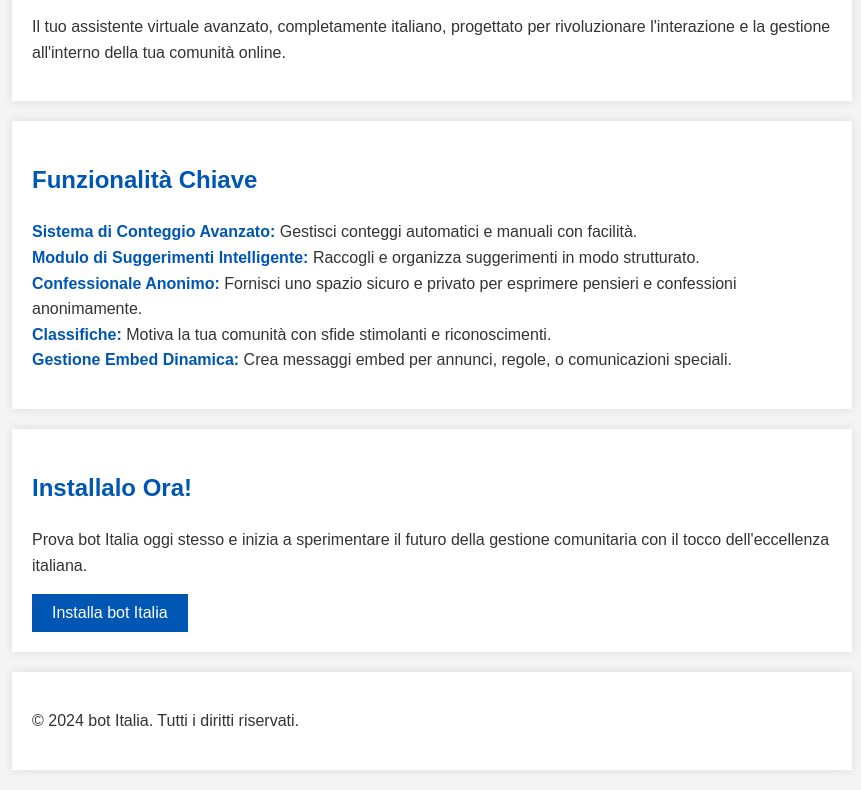
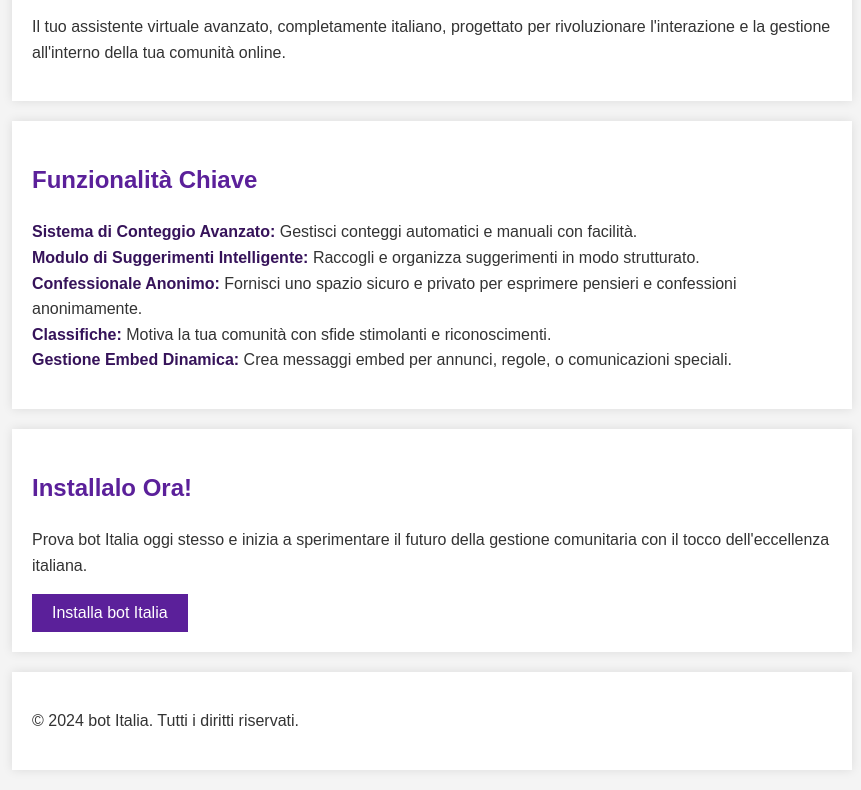
Before and after one commit to RossoDev/maintenance, a plain HTML site: page index.html in a window 1280 px wide. Shown: the part 120-910 px from the top of the page, without its empty margins (208-1069 px from the left). Drawn offline with Linux system fonts and the light colour scheme.

Commit message:
Update style.css

```diff
--- a/css/style.css
+++ b/css/style.css
@@ -16,7 +16,7 @@ header, section, footer {
 }
 
 header h1, section h2 {
-    color: #0056b3;
+    color: #5b209a;
 }
 
 ul {
@@ -25,11 +25,11 @@ ul {
 }
 
 li strong {
-    color: #0056b3;
+    color: #36135a;
 }
 
 button {
-    background: #0056b3;
+    background: #5b209a;
     color: #fff;
     border: none;
     padding: 10px 20px;
@@ -38,5 +38,5 @@ button {
 }
 
 button:hover {
-    background: #004494;
+    background: #36135a;
 }
```
